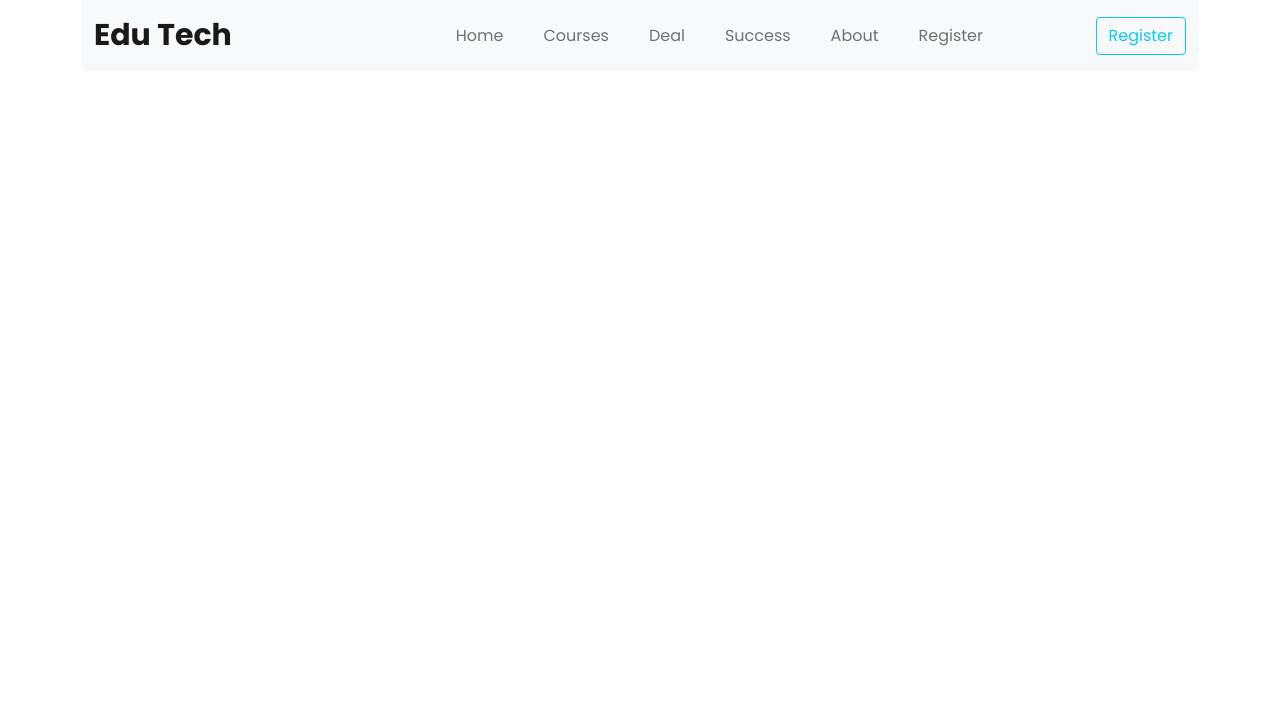
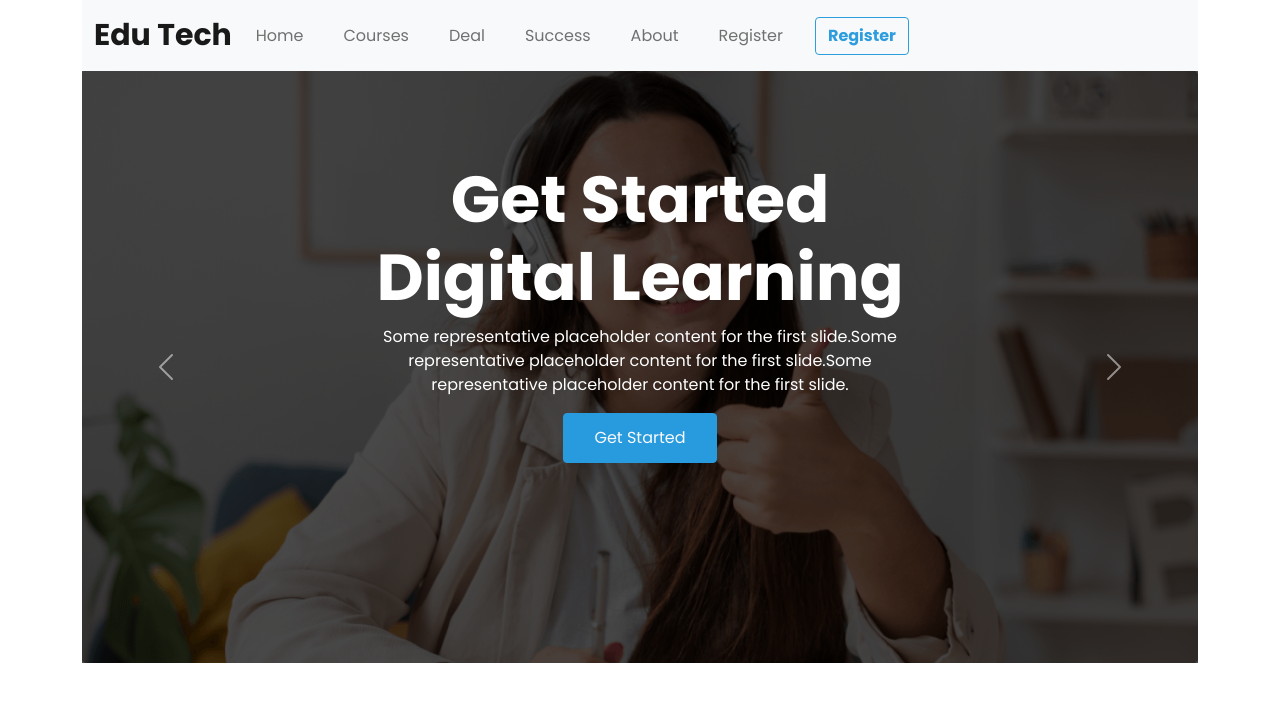
Before and after one commit to Mokter393/edu-tech, a plain HTML site: page index.html in a window 1280 px wide. Drawn offline with nearby package versions, Linux system fonts and the light colour scheme.

Commit message:
nav and slider

```diff
--- a/index.html
+++ b/index.html
@@ -24,7 +24,7 @@
                 <span class="navbar-toggler-icon"></span>
               </button>
               <div class="collapse navbar-collapse" id="navbarSupportedContent">
-                <ul class="nav navbar-nav me-auto mb-2 mb-lg-0">
+                <ul class="nav navbar-nav ml-auto mb-2 mb-lg-0">
                   <li class="nav-item me-4">
                     <a class="nav-link" href="#">Home</a>
                   </li>
@@ -44,11 +44,51 @@
                     <a class="nav-link" href="#">Register</a>
                   </li>
                 </ul>
-                <button class="btn btn-outline-info" type="submit">Register</button>
+                <ul class="navbar-nav ml-auto">
+                    <button class="btn btn-outline-info nav-button" type="submit">Register</button>
+                </ul>
               </div>
             </div>
           </nav>
     </header>
+    <section class="container">
+        <div id="carouselExampleCaptions" class="carousel slide" data-bs-ride="false">
+            <div class="carousel-inner">
+              <div class="carousel-item active">
+                <img src="images/cover/cover-1.png" class="d-block w-100" alt="...">
+                <div class="carousel-caption d-none d-md-block">
+                  <h5>Get Started Digital Learning</h5>
+                  <p>Some representative placeholder content for the first slide.Some representative placeholder content for the first slide.Some representative placeholder content for the first slide.</p>
+                  <button class="btn btn-info text-light button" type="submit">Get Started</button>
+                </div>
+              </div>
+              <div class="carousel-item">
+                <img src="images/cover/cover-2.jpg" class="d-block w-100" alt="...">
+                <div class="carousel-caption d-none d-md-block">
+                  <h5>Get Started Digital Learning</h5>
+                  <p>Some representative placeholder content for the second slide.</p>
+                  <button class="btn btn-info text-light button" type="submit">Get Started</button>
+                </div>
+              </div>
+              <div class="carousel-item">
+                <img src="images/cover/cover-3.jpg" class="d-block w-100" alt="...">
+                <div class="carousel-caption d-none d-md-block">
+                  <h5>Get Started Digital Learning</h5>
+                  <p>Some representative placeholder content for the third slide.</p>
+                  <button class="btn btn-info text-light button" type="submit">Get Started</button>
+                </div>
+              </div>
+            </div>
+            <button class="carousel-control-prev" type="button" data-bs-target="#carouselExampleCaptions" data-bs-slide="prev">
+              <span class="carousel-control-prev-icon" aria-hidden="true"></span>
+              <span class="visually-hidden">Previous</span>
+            </button>
+            <button class="carousel-control-next" type="button" data-bs-target="#carouselExampleCaptions" data-bs-slide="next">
+              <span class="carousel-control-next-icon" aria-hidden="true"></span>
+              <span class="visually-hidden">Next</span>
+            </button>
+          </div>
+    </section>
 
 
 
--- a/style.css
+++ b/style.css
@@ -7,6 +7,38 @@ body{
     font-weight: 700;
     color: #4A4A4A;
 }
-.navbar-collapse{
-    margin-left: 200px;
+
+.carousel-caption{
+   bottom: 180px;
+   padding-left: 100px;
+   padding-right: 100px;
 }
+.carousel-caption>h5{
+    font-size: 65px;
+    font-weight: 550;
+}
+.button{
+    padding: 12px 30px;
+    text-align: center;
+    justify-content: center;
+    background-color: #289BDE;
+    border: 1px solid #289BDE;
+}
+.nav-button{
+    color: #2D9DDE ;
+    border: 1px solid #2D9DDE;
+    font-weight: 600;
+}
+
+.carousel-item::before{
+    content: "";
+    display: block;
+    position: absolute;
+    top: 0;
+    bottom: 0;
+    right: 0;
+    left: 0;
+    background-color: #000000;
+    opacity: 0.7;
+
+}
```
Also changed, not shown: images/cover/cover-2.jpg.
